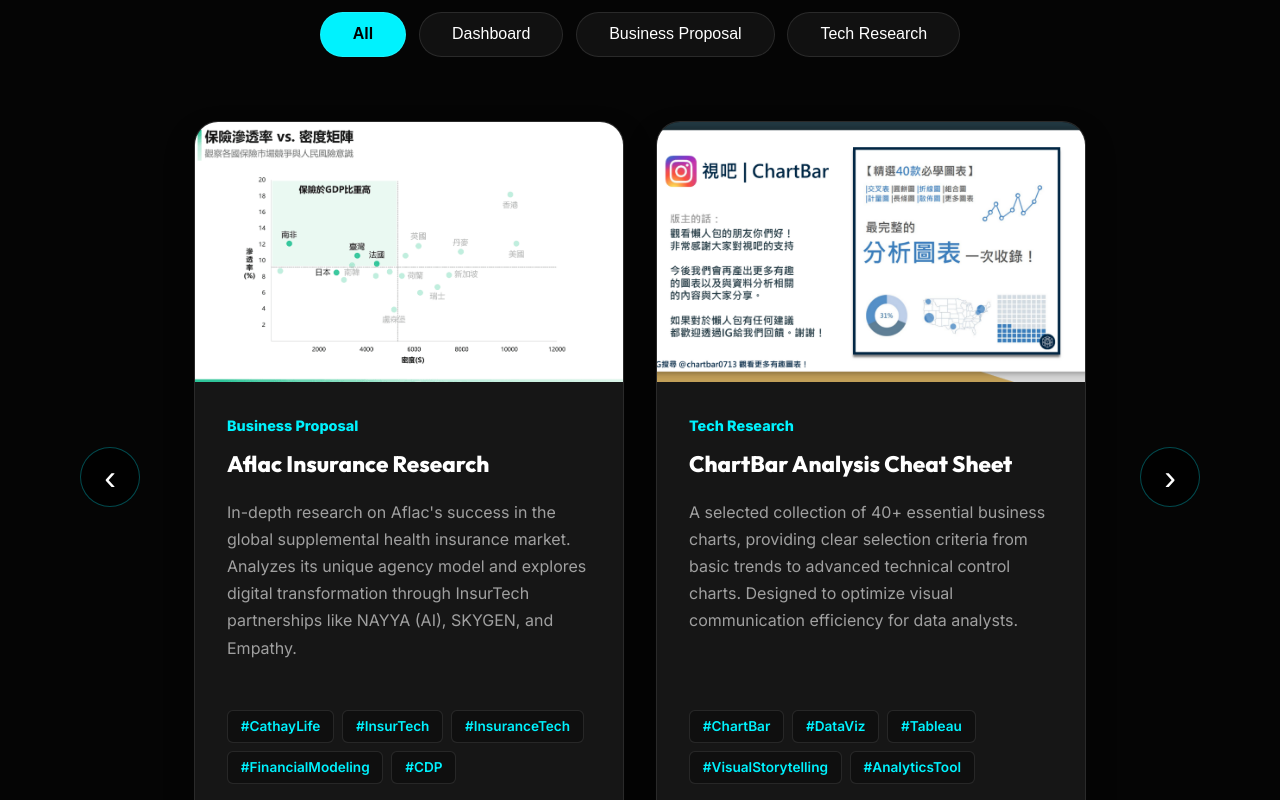
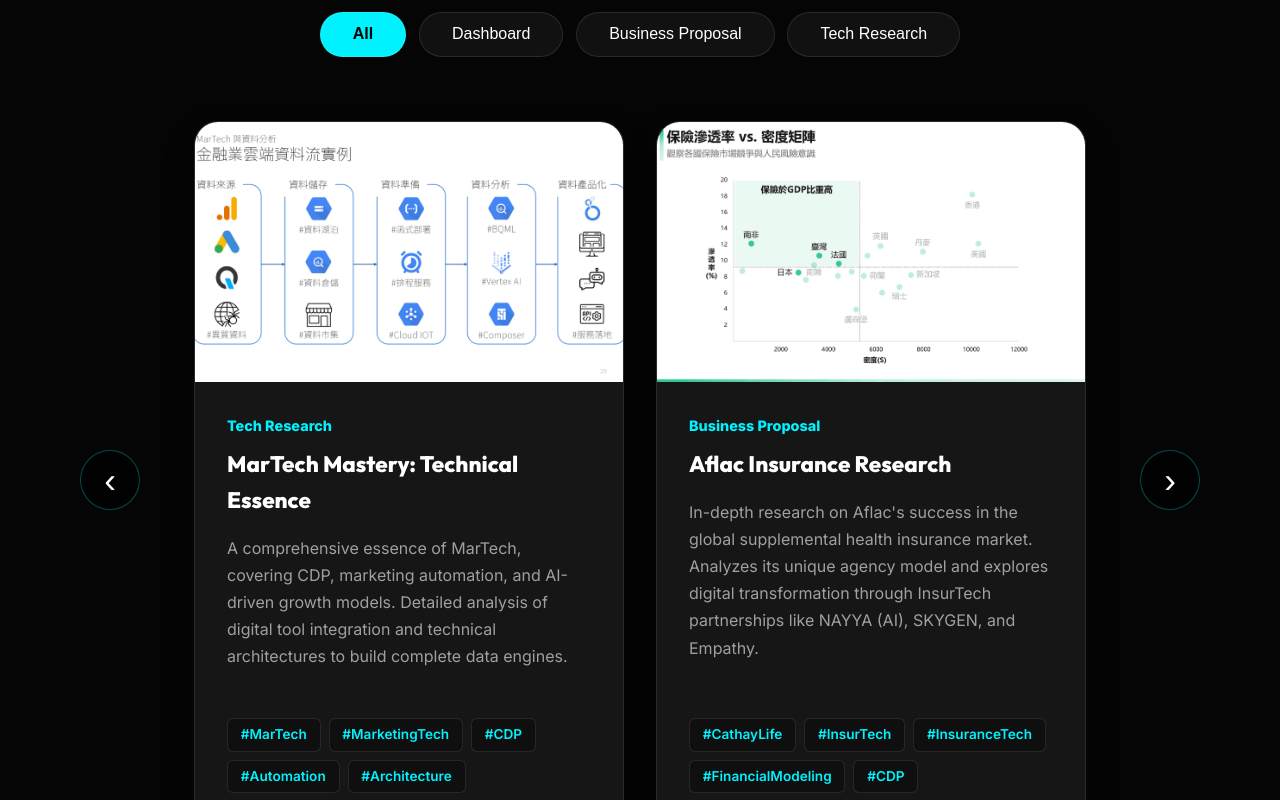
Before and after one commit to ds-jason-tsai/jason-by-tsai-portfolio, a Next.js app: page /en/portfolio in a window 1280 px wide. Shown: the part 300-1100 px from the top of the page. Built offline with nearby package versions, Linux system fonts and the light colour scheme.

Commit message:
feat: added MarTech Mastery project to portfolio

```diff
--- a/app/[lang]/portfolio/page.tsx
+++ b/app/[lang]/portfolio/page.tsx
@@ -38,6 +38,22 @@ export default async function Portfolio({ params }: { params: Promise<{ lang: st
   const t = content[lang];
 
   const projects = [
+    {
+      title: { zh: "行銷科技 | MarTech | 技術精華", en: "MarTech Mastery: Technical Essence", ja: "MarTech ｜ マーケティングテクノロジー ｜ 技術精華" },
+      type: 2,
+      image: "/images/martech_cover.png",
+      url: "https://drive.google.com/file/d/1Em8A5DdZS5jiLyRMvyIDSfSD-aIr83kj/view?usp=sharing",
+      description: {
+        zh: "匯集橫跨 CDP、行銷自動化與 AI 驅動轉型的技術精華。深入分析 MarTech 產業地圖與數位工具整合架構，旨在協助企業從數據採集到自動化應用建立完整的增長引擎。",
+        en: "A comprehensive essence of MarTech, covering CDP, marketing automation, and AI-driven growth models. Detailed analysis of digital tool integration and technical architectures to build complete data engines.",
+        ja: "CDP、マーケティングオートメーション、AI主導の変革を網羅した技術の精華。データ収集から自動化まで、企業が完全な成長エンジンを構築するためのデジタルツール統合アーキテクチャを詳説。"
+      },
+      tags: {
+        zh: ["#MarTech", "#行銷科技", "#CDP", "#自動化", "#技術架構"],
+        en: ["#MarTech", "#MarketingTech", "#CDP", "#Automation", "#Architecture"],
+        ja: ["#MarTech", "#マーケティングテック", "#CDP", "#自動化", "#技術構成"]
+      }
+    },
     {
       title: { zh: "保險公司研究 (Aflac)", en: "Aflac Insurance Research", ja: "Aflac 保険会社戦略研究" },
       type: 1,
```
Also changed, not shown: public/images/martech_cover.png (added).
